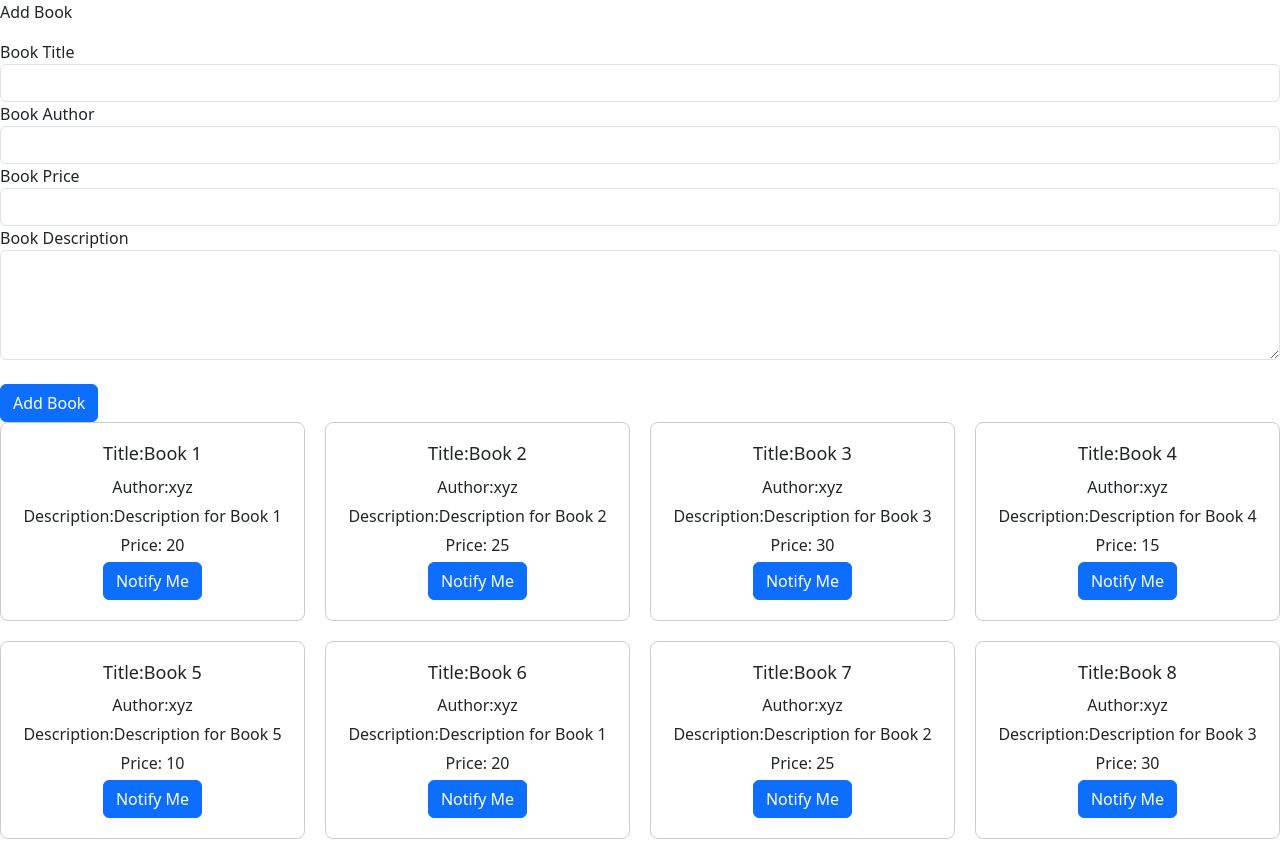
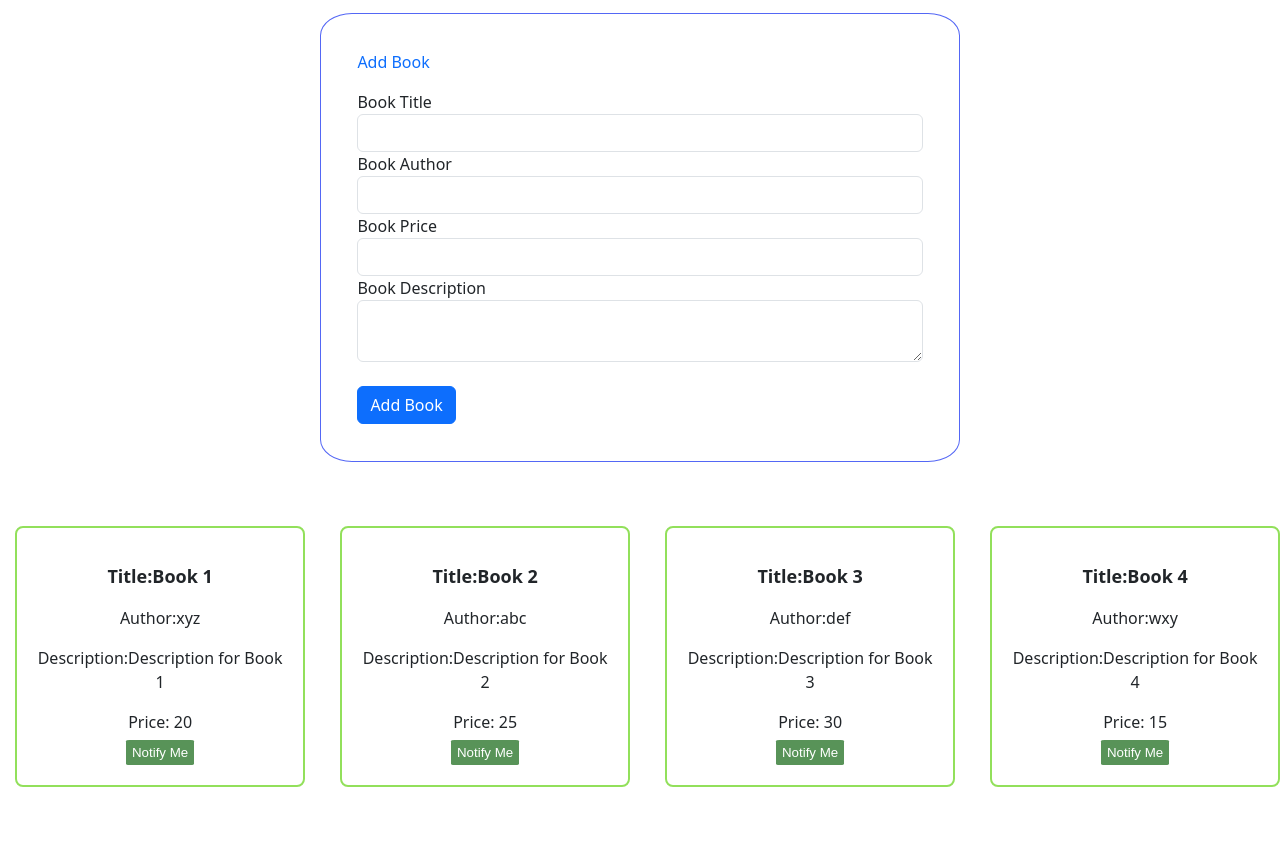
Before and after one commit to jenish-devmurari/bacancy-angular-training, an Angular app: page / in a window 1280 px wide. Shown: the top 841 px of the page. After the commit the page ends 800 px from the top, so only its background shows below. Built offline with nearby package versions, Linux system fonts and the light colour scheme.

Commit message:
Completed

```diff
--- a/src/app/app.component.html
+++ b/src/app/app.component.html
@@ -1,4 +1,4 @@
-<app-book-add></app-book-add>
+<app-book-add (addBookAlias)="onAddBook($event)"></app-book-add>
 <div class="books-container">
-    <app-book-list *ngFor="let book of books" [book]="book"></app-book-list>
+    <app-book-list *ngFor="let book of books" [book]="book" (notifyAlias)="notify($event)"></app-book-list>
 </div>
--- a/src/app/app.component.ts
+++ b/src/app/app.component.ts
@@ -1,25 +1,29 @@
-import { Component } from '@angular/core';
+import { Component, ViewEncapsulation } from '@angular/core';
 import { Book } from './interface/book-details';
 
 
 @Component({
   selector: 'app-root',
   templateUrl: './app.component.html',
-  styleUrls: ['./app.component.scss']
+  styleUrls: ['./app.component.scss'],
+  encapsulation: ViewEncapsulation.Emulated
 })
 export class AppComponent {
-  title = 'bacancy-angular-training';
+  public title: string = 'bacancy-angular-training';
 
   public books: Book[] = [
-    { id: 1, title: "Book 1", author: "xyz", description: "Description for Book 1", price: 20 },
-    { id: 2, title: "Book 2", author: "xyz", description: "Description for Book 2", price: 25 },
-    { id: 3, title: "Book 3", author: "xyz", description: "Description for Book 3", price: 30 },
-    { id: 4, title: "Book 4", author: "xyz", description: "Description for Book 4", price: 15 },
-    { id: 5, title: "Book 5", author: "xyz", description: "Description for Book 5", price: 10 },
-    { id: 6, title: "Book 6", author: "xyz", description: "Description for Book 1", price: 20 },
-    { id: 7, title: "Book 7", author: "xyz", description: "Description for Book 2", price: 25 },
-    { id: 8, title: "Book 8", author: "xyz", description: "Description for Book 3", price: 30 },
-    { id: 9, title: "Book 9", author: "xyz", description: "Description for Book 4", price: 15 },
-    { id: 10, title: "Book 10", author: "xyz", description: "Description for Book 5", price: 10 }
+    { title: "Book 1", author: "xyz", description: "Description for Book 1", price: 20 },
+    { title: "Book 2", author: "abc", description: "Description for Book 2", price: 25 },
+    { title: "Book 3", author: "def", description: "Description for Book 3", price: 30 },
+    { title: "Book 4", author: "wxy", description: "Description for Book 4", price: 15 }
+
   ];
+
+  onAddBook(bookDetails: Book): void {
+    this.books.push(bookDetails);
+  }
+
+  notify(bookTitle: String): void {
+    alert(bookTitle);
+  }
 }
--- a/src/app/app.module.ts
+++ b/src/app/app.module.ts
@@ -1,6 +1,7 @@
 import { NgModule } from '@angular/core';
 import { BrowserModule } from '@angular/platform-browser';
 import { AppComponent } from './app.component';
+import { FormsModule } from '@angular/forms';
 import { BookListComponent } from './book-list/book-list.component';
 import { BookAddComponent } from './book-add/book-add.component';
 
@@ -12,7 +13,7 @@ import { BookAddComponent } from './book-add/book-add.component';
   ],
   imports: [
     BrowserModule,
-
+    FormsModule
   ],
   providers: [],
   bootstrap: [AppComponent]
--- a/src/app/book-add/book-add.component.html
+++ b/src/app/book-add/book-add.component.html
@@ -1,15 +1,18 @@
-<div class="row">
-    <div class="col-xs-12">
-        <p>Add Book</p>
+<div class="form">
+    <div class=" divdata col-xs-12">
+        <p class="text-primary">Add Book</p>
         <label>Book Title</label>
-        <input type="text" class="form-control s-20" #inputRef>
+        <input type="text" class="form-control s-20" #bookTitleRef>
         <label>Book Author</label>
-        <input type="text" class="form-control">
+        <input type="text" class="form-control" #bookAuthorRef>
         <label>Book Price</label>
-        <input type="text" class="form-control">
+        <input type="text" class="form-control" #bookPriceRef>
         <label>Book Description</label>
-        <textarea name="textareaName" id="textareaId" rows="4" cols="25" class="form-control"></textarea>
+        <textarea name="textareaName" id="textareaId" rows="2" cols="25" class="form-control"
+            #bookDescriptionRef></textarea>
         <br>
-        <button class="btn btn-primary">Add Book</button>
+        <button class="btn btn-primary"
+            (click)="onAddBook(bookTitleRef,bookAuthorRef,bookPriceRef,bookDescriptionRef)">Add
+            Book</button>
     </div>
 </div>
--- a/src/app/book-add/book-add.component.scss
+++ b/src/app/book-add/book-add.component.scss
@@ -0,0 +1,13 @@
+.form {
+    border: 1px solid rgb(84, 103, 245);
+    padding: 5px;
+    width: 50%;
+    margin-bottom: 5%;
+    margin-top: 1%;
+    margin-left: 25%;
+    border-radius: 5%;
+}
+
+.divdata {
+    margin: 5%;
+}
--- a/src/app/book-add/book-add.component.ts
+++ b/src/app/book-add/book-add.component.ts
@@ -1,10 +1,29 @@
-import { Component } from '@angular/core';
+import { Component, ElementRef, EventEmitter, Output, ViewChild, ViewEncapsulation } from '@angular/core';
+import { Book } from '../interface/book-details';
 
 @Component({
   selector: 'app-book-add',
   templateUrl: './book-add.component.html',
-  styleUrls: ['./book-add.component.scss']
+  styleUrls: ['./book-add.component.scss'],
+  encapsulation: ViewEncapsulation.Emulated
 })
 export class BookAddComponent {
 
+  @Output('addBookAlias') addBookEvent = new EventEmitter<Book>();
+  @ViewChild('bookTitleRef') bookTitleRef !: ElementRef;
+  @ViewChild('bookAuthorRef') bookAuthorRef !: ElementRef;
+  @ViewChild('bookPriceRef') bookPriceRef !: ElementRef;
+  @ViewChild('bookDescriptionRef') bookDescriptionRef !: ElementRef;
+
+  onAddBook(bookTitleRef: HTMLInputElement, bookAuthorRef: HTMLInputElement, bookPriceRef: HTMLInputElement, bookDescriptionRef: HTMLElement): void {
+
+    this.addBookEvent.emit({
+      title: this.bookTitleRef.nativeElement.value,
+      author: this.bookAuthorRef.nativeElement.value,
+      price: this.bookPriceRef.nativeElement.value,
+      description: this.bookDescriptionRef.nativeElement.value
+    });
+
+  }
+
 }
--- a/src/app/book-list/book-list.component.html
+++ b/src/app/book-list/book-list.component.html
@@ -3,5 +3,5 @@
     <p>Author:{{ book.author }}</p>
     <p>Description:{{ book.description}}</p>
     <p>Price: {{ book.price }}</p>
-    <button class="btn btn-primary">Notify Me</button>
+    <button class="btn btn-primary" (click)="notify()">Notify Me</button>
 </div>
--- a/src/app/book-list/book-list.component.scss
+++ b/src/app/book-list/book-list.component.scss
@@ -1,9 +1,9 @@
-
 .book-card {
-    border: 1px solid #ccc;
+    border: 2px solid #92e05b;
     border-radius: 8px;
     padding: 20px;
     text-align: center;
+    margin-left: 5%;
 }
 
 .book-card h2 {
@@ -15,3 +15,11 @@
     font-size: 16px;
     margin-bottom: 5px;
 }
+
+.btn {
+    background-color: rgb(88, 147, 88);
+    border: none;
+    border-radius: 5%;
+    color: white;
+    height: 25px;
+}
--- a/src/app/book-list/book-list.component.ts
+++ b/src/app/book-list/book-list.component.ts
@@ -1,14 +1,21 @@
-import { Component, Input } from '@angular/core';
+import { Component, EventEmitter, Input, Output, ViewEncapsulation } from '@angular/core';
 import { Book } from '../interface/book-details';
 
 
 @Component({
   selector: 'app-book-list',
   templateUrl: './book-list.component.html',
-  styleUrls: ['./book-list.component.scss']
+  styleUrls: ['./book-list.component.scss'],
+  encapsulation: ViewEncapsulation.ShadowDom
 })
 export class BookListComponent {
 
   @Input() book !: Book;
 
+  @Output('notifyAlias') notifyEvent = new EventEmitter<string>();
+
+  notify(): void {
+    this.notifyEvent.emit(this.book.title);
+  }
+
 }
--- a/src/app/interface/book-details.ts
+++ b/src/app/interface/book-details.ts
@@ -1,5 +1,4 @@
 export interface Book {
-    id: number,
     title: string,
     author: string,
     description: string,
```
